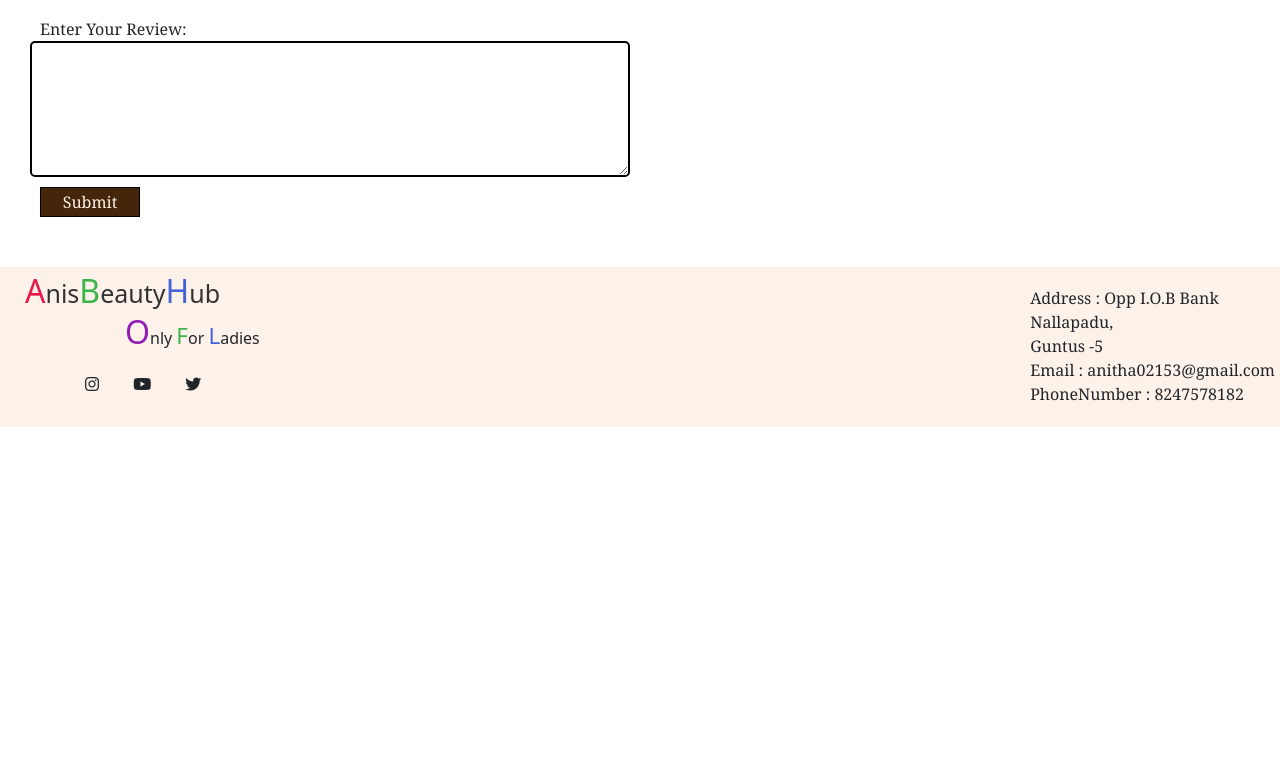
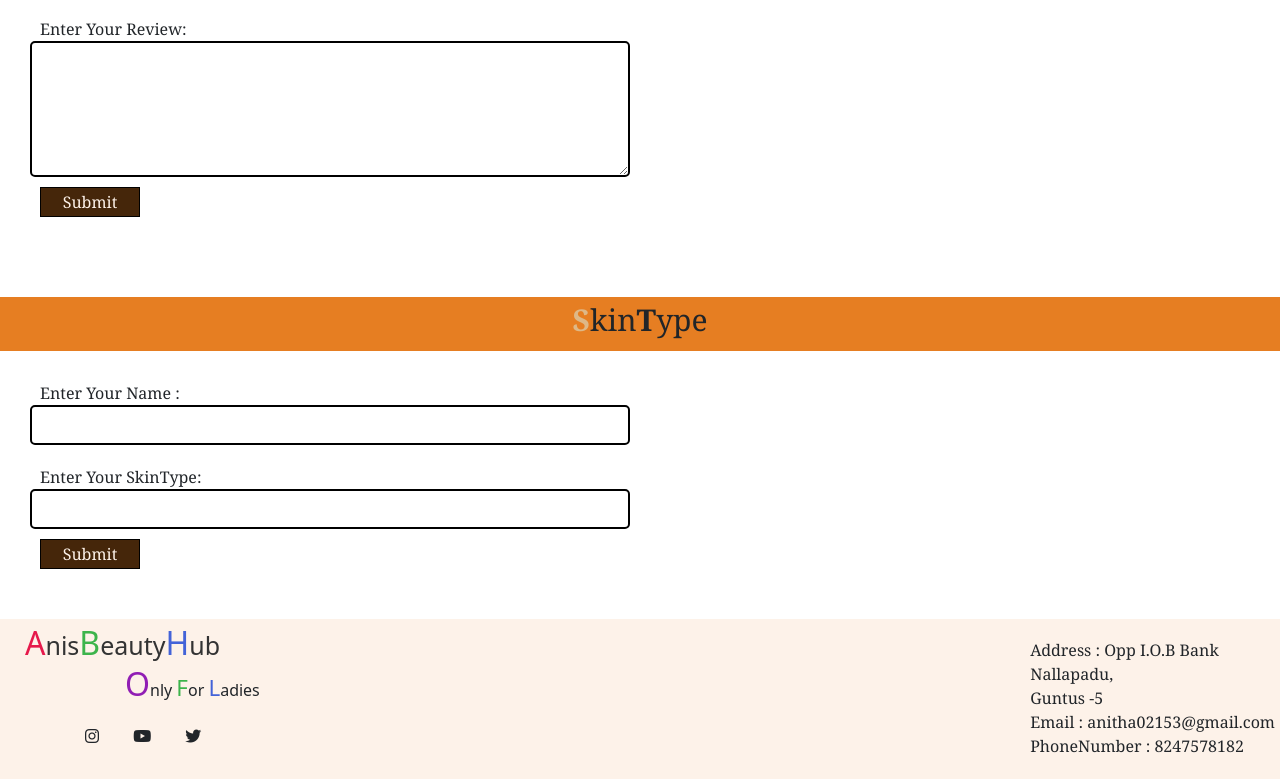
Before and after one commit to PhaniChinna/a, a plain HTML site: page Yas/index.html in a window 1280 px wide. Shown: the part 1302-2081 px from the top of the page. Before the commit the page ends 1729 px from the top, so only its background shows below. Drawn offline with nearby package versions, Linux system fonts and the light colour scheme.

Commit message:
first commit

```diff
--- a/Yas/index.html
+++ b/Yas/index.html
@@ -210,6 +210,22 @@
         <button class="Submitbtn">Submit</button>
       </form>
     </article>
+    <article class="FromValidation">
+      <div class="ReviewContainer">
+        <h1 class="ReviewHeading">
+          <strong class="RColor">S</strong>kin<strong>T</strong>ype
+        </h1>
+      </div>
+      <form class="FormContainer">
+        <label htmlFor="InputText" class="LabelText">Enter Your Name :</label>
+        <input type="text" class="InputList" id="InputText" />
+        <label htmlFor="SkinType" class="ReviewArea"
+          >Enter Your SkinType:</label
+        >
+        <input type="text" id="SkinType" class="InputList" />
+        <button class="Submitbtn">Submit</button>
+      </form>
+    </article>
     <footer class="FooterContainer">
       <header class="bgContainer12">
         <div class="bg1Container">
```
